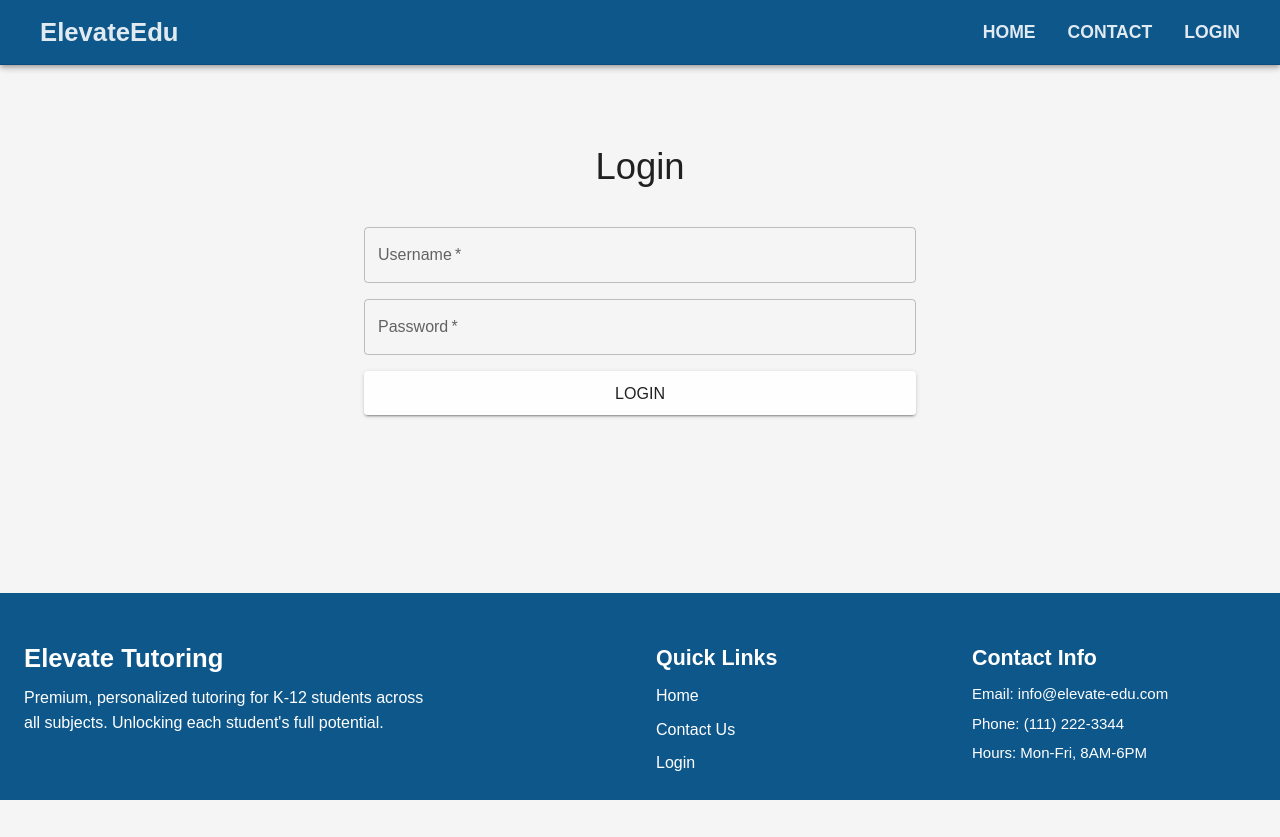
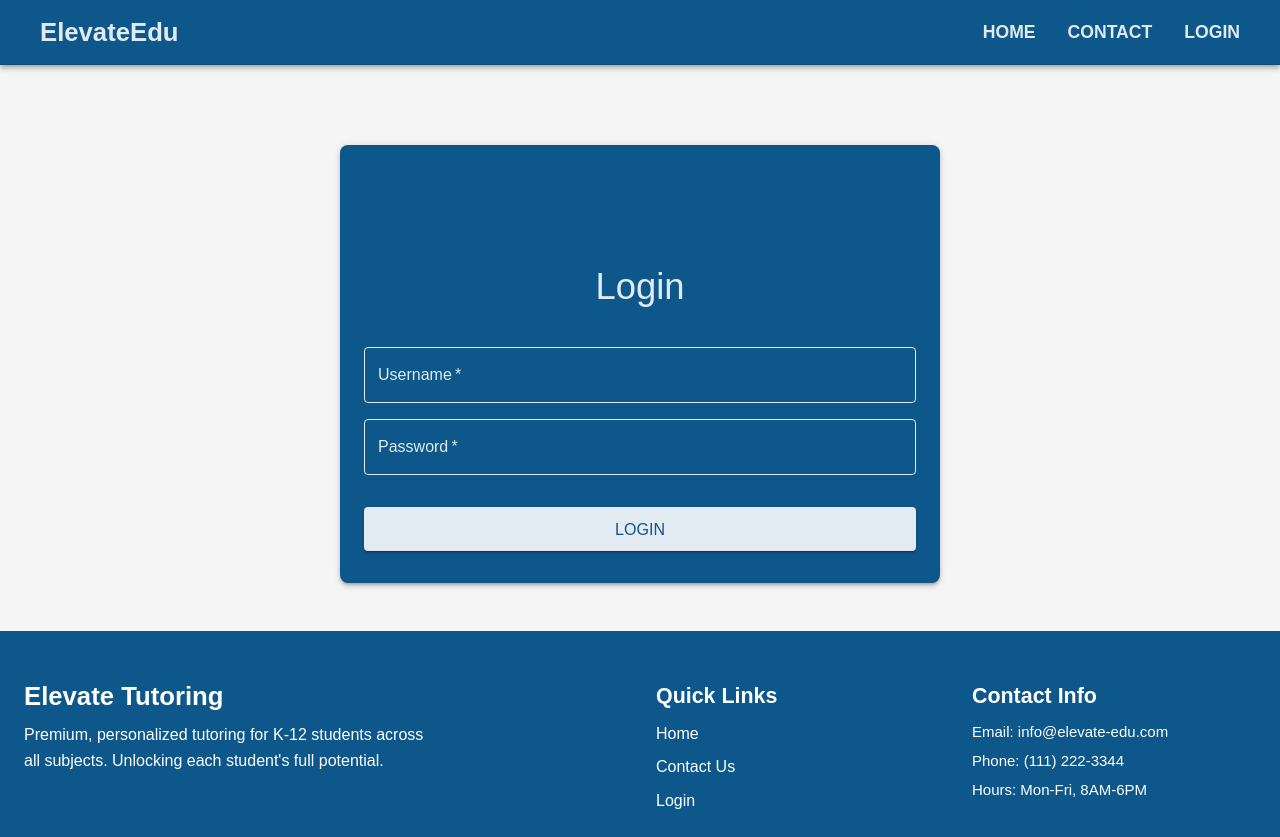
Before and after one commit to sadieLiu/ElevateWebApp, a Next.js app: page /login in a window 1280 px wide. Before the commit the page ends 800 px from the top, so only its background shows below. Built offline with nearby package versions, Linux system fonts and the light colour scheme; some icons are missing; what @mui/material-nextjs would draw is missing.

Commit message:
updated login aesthetic

```diff
--- a/app/login/page.tsx
+++ b/app/login/page.tsx
@@ -29,10 +29,10 @@ export default function Login() {
   };
 
   return (
-    <Container maxWidth="sm">
+    <Container maxWidth="sm" sx={{bgcolor: "secondary.main", color: "primary.main", display: "flex", flexDirection: "column", justifyContent: "center", marginTop: "10vh", borderRadius: 2, boxShadow: 3}}>
       <Box
         sx={{
-          mt: 10,
+          mt: 15,
           display: "flex",
           flexDirection: "column",
           alignItems: "center",
@@ -61,6 +61,12 @@ export default function Login() {
             required
             value={userName}
             onChange={(e) => setUserName(e.target.value)}
+             InputProps={{sx: {color: "white",
+              "& .MuiOutlinedInput-notchedOutline": {borderColor: "primary.main"},
+              "&:hover .MuiOutlinedInput-notchedOutline": {borderColor: "primary.main"},
+              "&.Mui-focused .MuiOutlinedInput-notchedOutline": {borderColor: "white"}}
+              }}
+            InputLabelProps={{sx:{color: "primary.main", "&.Mui-focused": {color:"primary.main"}}}}
           />
 
           <TextField
@@ -70,12 +76,19 @@ export default function Login() {
             required
             value={passwordHash}
             onChange={(e) => setPassword(e.target.value)}
+            InputProps={{sx: {color: "white",
+              "& .MuiOutlinedInput-notchedOutline": {borderColor: "primary.main"},
+              "&:hover .MuiOutlinedInput-notchedOutline": {borderColor: "primary.main"},
+              "&.Mui-focused .MuiOutlinedInput-notchedOutline": {borderColor: "white"}}
+              }}
+            InputLabelProps={{sx:{color: "primary.main", "&.Mui-focused": {color:"primary.main"}}}}
           />
 
           <Button
             type="submit"
             variant="contained"
             size="large"
+            sx={{ mt: 2, bgcolor: "primary.main", color: "secondary.main", "&:hover": { bgcolor: "primary.dark" }, marginBottom:4 }}
           >
             Login
           </Button>
```
